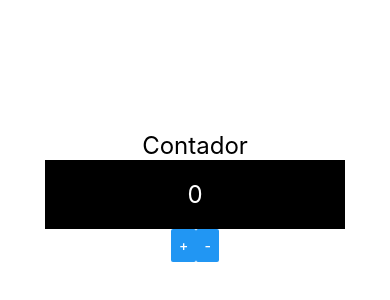
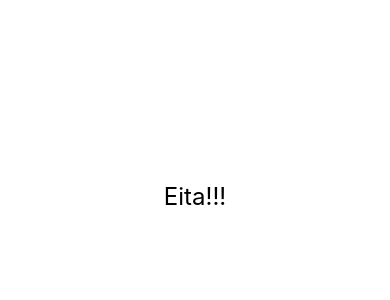
Before and after one commit to dronan/exercise-react-native, a React Native app: screen / in a window 390 px wide. Shown: the part 226-526 px from the top of the page. Built offline with nearby package versions, Linux system fonts and the light colour scheme.

Commit message:
diferenciar ios e android

```diff
--- a/src/App.js
+++ b/src/App.js
@@ -10,13 +10,15 @@
 import Contador from './components/Contador';
 import Pai from './components/indireta/Pai';
 import ContadorV2 from './components/contador/ContadorV2';
+import Diferenciar from './components/Diferenciar';
 
 export default () => {
   return (
     <View style={style.App}>
-      <ContadorV2 />
-      {/* <Pai /> */}
-      {/*   <Contador inicial={100} />
+      <Diferenciar />
+      {/*  <ContadorV2 />
+    <Pai />
+    <Contador inicial={100} />
      <Botao />
       <Titulo titulo="Titulo principal" subtitulo="Aqui vai o subtitulo" />
       <Aleatorio min={1} max={60} />
--- /dev/null
+++ b/src/components/Diferenciar.js
@@ -0,0 +1,13 @@
+import React from 'react';
+import {Text, Platform} from 'react-native';
+import estilo from './estilo';
+
+export default props => {
+  if (Platform.OS === 'android') {
+    return <Text style={estilo.textGrande}>Android</Text>;
+  } else if (Platform.OS === 'ios') {
+    return <Text style={estilo.textGrande}>iOS</Text>;
+  } else {
+    return <Text style={estilo.textGrande}>Eita!!!</Text>;
+  }
+};
```
